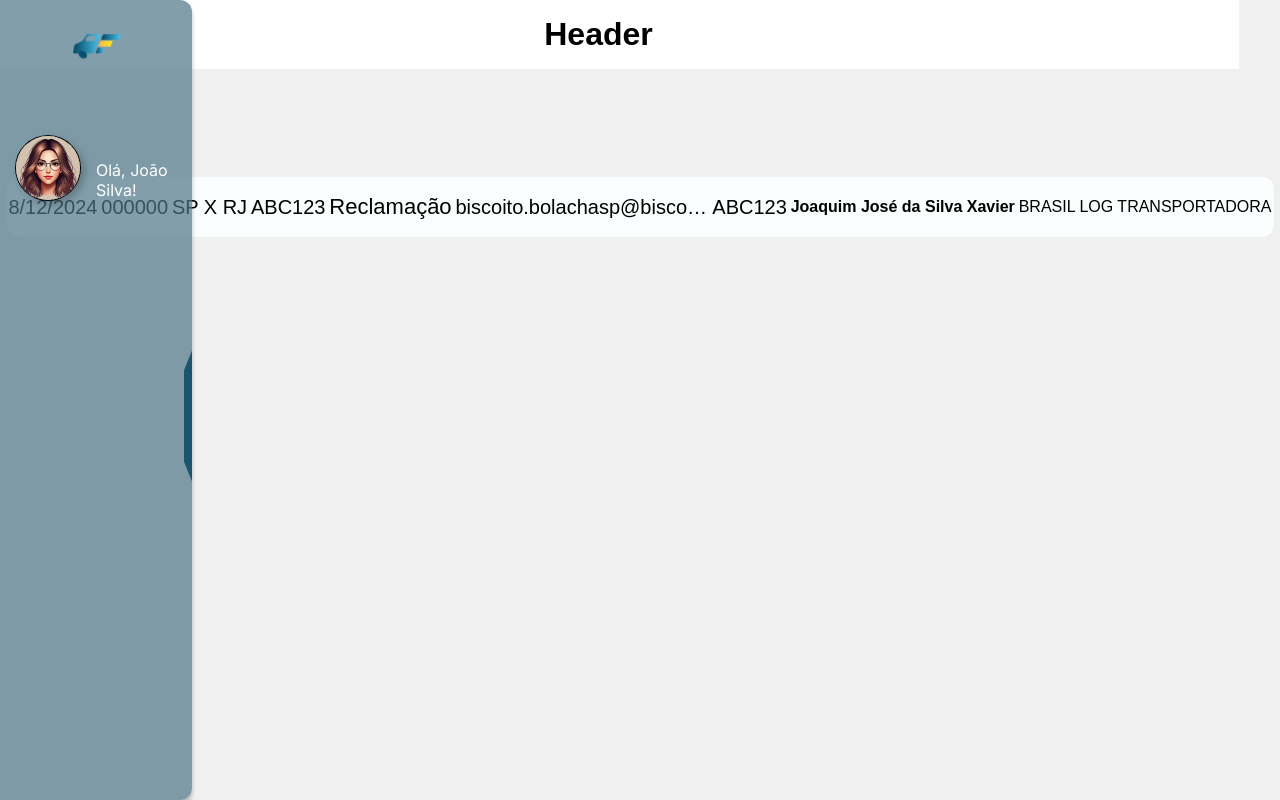
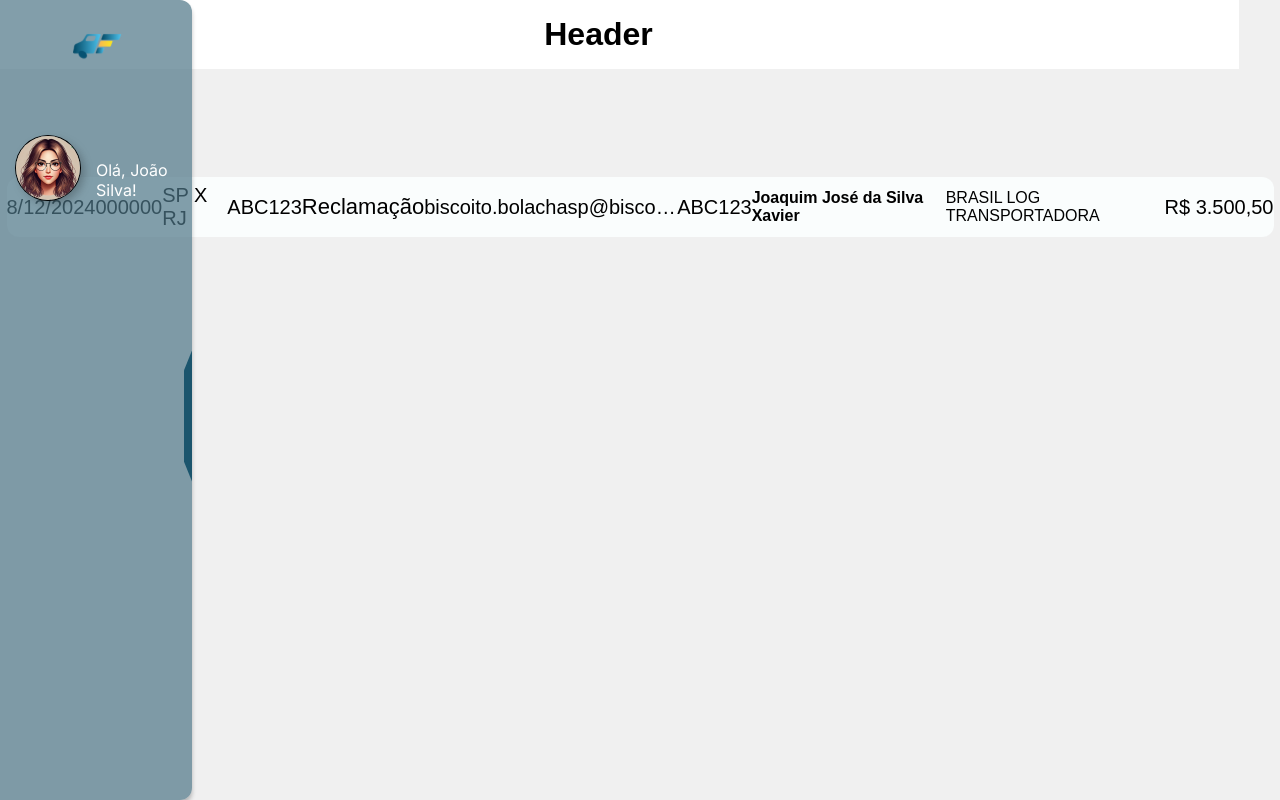
Before and after one commit to fretador/fretador-mesa, a Next.js app: page /canva in a window 1280 px wide. Shown: the top 800 px of the page. Built offline with nearby package versions, Linux system fonts and the light colour scheme.

Commit message:
feat: add Value component and unit test

```diff
--- /dev/null
+++ b/src/components/Row/Value/Value.module.css
@@ -0,0 +1,8 @@
+.container {
+    display: flex;
+    align-items: center;
+  }
+
+  .value {
+    font-size: 20px;
+  }
--- /dev/null
+++ b/src/components/Row/Value/index.tsx
@@ -0,0 +1,15 @@
+import React from "react";
+import styles from './value.module.css';
+
+interface ValueProps { value: number; }
+
+const formatCurrency = (value: number): string => { return new Intl.NumberFormat('pt-BR', { style: 'currency', currency: 'BRL', }).format(value); }
+
+
+const Value = ({ value }: ValueProps) => {
+return (
+<div className={styles.container}>
+<p className={styles.value}>{formatCurrency(value)}</p>
+</div> ); };
+
+ export default Value;
--- a/src/components/Row/index.tsx
+++ b/src/components/Row/index.tsx
@@ -9,6 +9,7 @@ import OccurrenceType from "./OccurrenceType";
 import CustomerEmail from "./CustomerEmail";
 import Customer from "./Customer";
 import TradeName from "./TradeName";
+import Value from "./Value";
 
 
 
@@ -24,5 +25,6 @@ export const Row = {
   Driver: Driver,
   OccurrenceType: OccurrenceType,
   CustomerEmail: CustomerEmail,
+  Value: Value,
   FreightStatus: FreightStatus
 };
--- a/src/pages/canva/index.tsx
+++ b/src/pages/canva/index.tsx
@@ -35,6 +35,7 @@ const Canva: React.FC = () => {
               <Row.FreightCode code={'ABC123'}/>
               <Row.Customer customerName={'Joaquim José da Silva Xavier'}/>
               <Row.TradeName tradeName={'BRASIL LOG TRANSPORTADORA'}/>
+              <Row.Value value={3500.50}/>
 
             </Row.Root>
           </Body>
```
Also changed, not shown: 1 other file (tests, documents, lock files or other folders).
